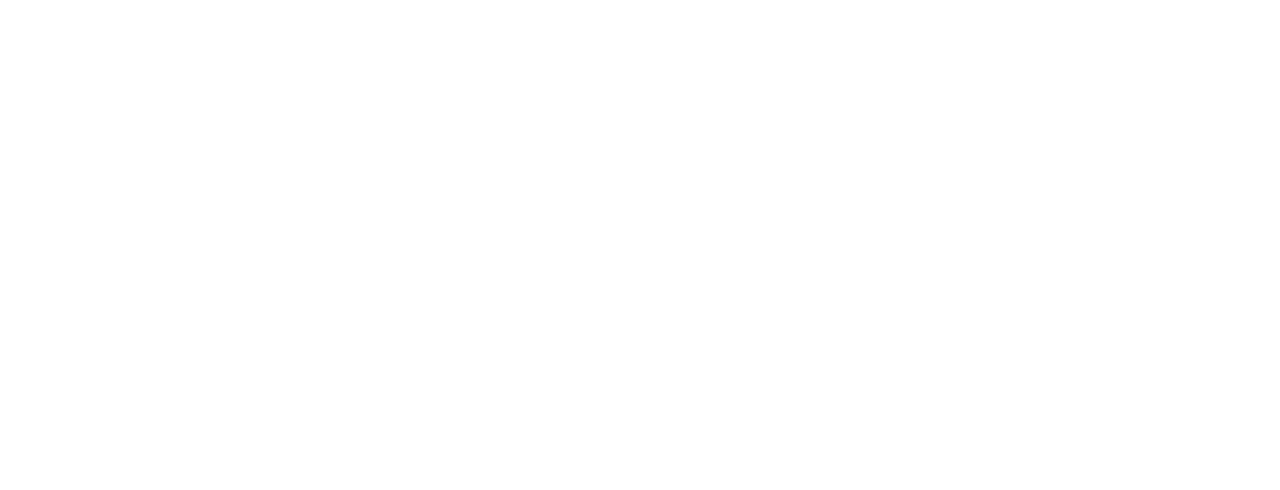
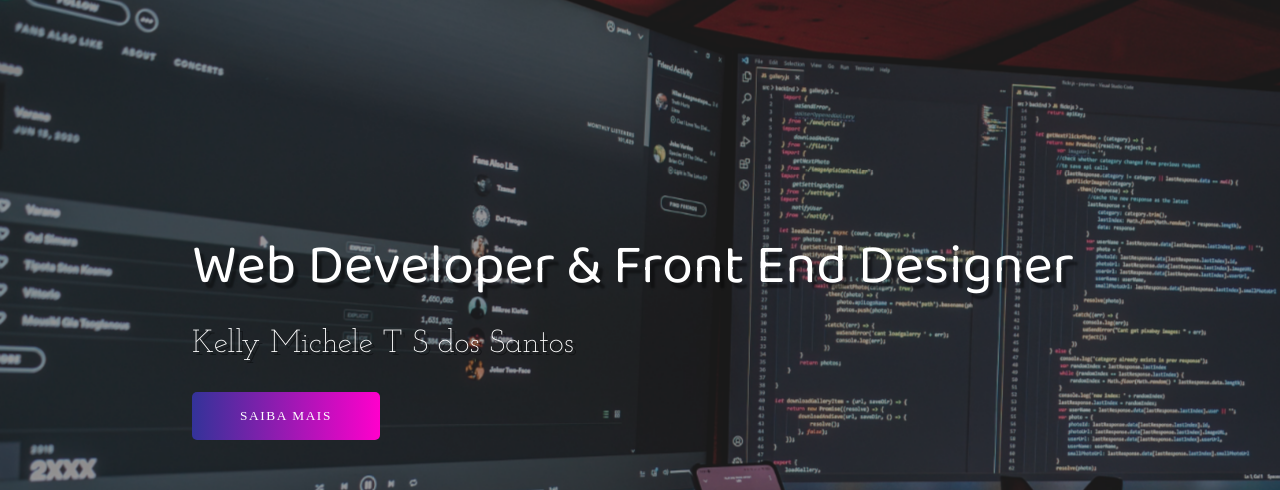
Before and after one commit to Ksaavedra/portif-lio, a plain HTML site: page index.html in a window 1280 px wide. Shown: the top 490 px of the page. Drawn offline with Linux system fonts and the light colour scheme.

Commit message:
Adicionando do Header

```diff
--- a/index.html
+++ b/index.html
@@ -2,12 +2,26 @@
 <html lang="pt-BR">
 <head>
     <meta charset="UTF-8">
-    <meta http-equiv="X-UA-Compatible" content="IE=edge">
     <meta name="viewport" content="width=device-width, initial-scale=1.0">
-    <link rel="stylesheet" href="./style.css">
+    <link rel="stylesheet" href="style.css">
+    <link rel="apple-touch-icon" sizes="180x180" href="imagens/apple-touch-icon.png">
+    <link rel="icon" type="image/png" sizes="32x32" href="imagens/favicon-32x32.png">
+    <link rel="icon" type="image/png" sizes="16x16" href="imagens/favicon-16x16.png">
+    <link rel="manifest" href="/site.webmanifest">
     <title>Document</title>
 </head>
 <body>
-
+    <div class="container">
+        <header>
+            <div class="img-wrapper">
+                <img src="./imagens/bg.jpg" alt="">
+            </div>
+            <div class="banner">
+                <h1>Web Developer & Front End Designer</h1>
+                <p>Kelly Michele T S dos Santos</p>
+                <button>Saiba mais</button>
+            </div>
+        </header>
+    </div>
 </body>
 </html>
--- a/style.css
+++ b/style.css
@@ -1,2 +1,96 @@
-@import url('https://fonts.googleapis.com/css2?family=Baloo+Da+2:wght@400;500;600;700;800&display=swap');
+@import url('https://fonts.googleapis.com/css2?family=Baloo+Da+2:wght@400;500;600;700;800&family=Josefin+Slab:ital,wght@0,100;0,200;0,300;1,100;1,200;1,300&family=Mulish:ital,wght@0,200;0,300;0,400;1,200;1,300;1,400&display=swap');
 @import url('https://cdnjs.cloudflare.com/ajax/libs/font-awesome/5.15.3/css/all.min.css');
+
+* {
+    margin: 0;
+    padding: 0;
+}
+
+header {
+    width: 100%;
+    height: 100vh;
+    overflow: hidden;
+}
+
+.img-wrapper {
+    width: 100%;
+    height: 100%;
+    overflow: hidden;
+    background-color: rgba(0, 0, 0, 0.8);
+}
+
+.img-wrapper img {
+    width: 100%;
+    height: 100%;
+    object-fit: cover;
+    opacity: 0.5;
+    animation: zoom 25s;
+}
+
+@keyframes zoom {
+    0% {
+        transform: scale(1.3);
+    }
+    100% {
+        transform: scale(1);
+    }
+}
+
+.banner {
+    position: absolute;
+    top: 30%;
+    left: 15%;
+}
+
+.banner h1 {
+    color: white;
+    font-size: 3.5rem;
+    font-family: "Baloo Da 2", serif ;
+    font-weight: 200;
+    text-shadow: .3rem .4rem 2px rgba(0, 0, 0, .4);
+    line-height: 3.5rem;
+    margin-bottom: 2rem;
+    opacity: 0;
+    animation: moveBanner 1s 0.5s forwards;
+}
+
+.banner p {
+    font-family: "Josefin Slab", serif;
+    color: white;
+    font-size: 2rem;
+    text-shadow: .2rem .2rem rgba(0, 0, 0, .4);
+    margin-bottom: 2rem;
+    opacity: 0;
+    animation: moveBanner 1s 0.7s forwards;
+}
+
+.banner button {
+    font-family: "Muli", serif;
+    color: white;
+    text-transform: uppercase;
+    letter-spacing: .1rem;
+    background: #ff00cc;
+    background: linear-gradient(to right, #333399, #ff00cc);
+    background: -webkit-linear-gradient(to right, #333399, #ff00cc);
+    padding: 1rem 3rem;
+    border: none;
+    border-radius: 5px;
+    cursor: pointer;
+    opacity: 0;
+    animation: moveBanner 1s 0.9s forwards;
+}
+
+.banner button:hover {
+    color: black;
+}
+
+@keyframes moveBanner {
+    0% {
+        transform: translateY(10rem) rotateY(-30deg);
+    }
+    100% {
+        transform: translateY(0) rotateY(0);
+        opacity: 1;
+    }
+
+}
```
Also changed, not shown: favicon.ico (renamed from favicon/favicon.ico), imagens/about.txt (renamed from favicon/about.txt), imagens/android-chrome-192x192.png (renamed from favicon/android-chrome-192x192.png), imagens/android-chrome-512x512.png (renamed from favicon/android-chrome-512x512.png), imagens/apple-touch-icon.png (renamed from favicon/apple-touch-icon.png), imagens/bg.jpg (added), imagens/favicon-16x16.png (renamed from favicon/favicon-16x16.png), imagens/favicon-32x32.png (renamed from favicon/favicon-32x32.png), site.webmanifest (renamed from favicon/site.webmanifest), 1 other file.
